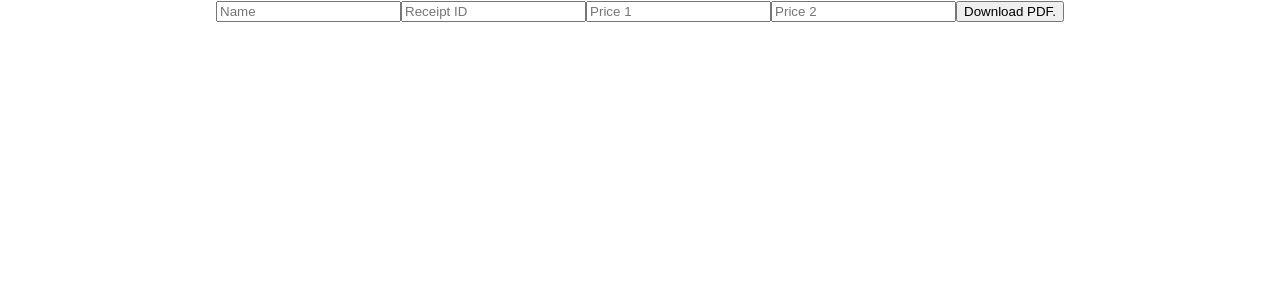
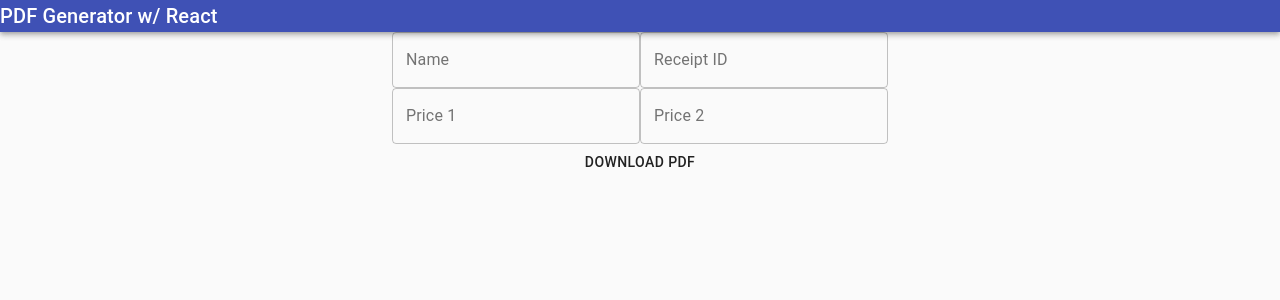
Before and after one commit to infiniteoo/pdf_generator, a React (Create React App) app in the folder client/: page / in a window 1280 px wide. Shown: the top 300 px of the page. Built offline with nearby package versions, Linux system fonts and the light colour scheme.

Commit message:
adding material ui components

```diff
--- a/client/package.json
+++ b/client/package.json
@@ -4,6 +4,8 @@
   "private": true,
   "proxy": "http://localhost:5000/",
   "dependencies": {
+    "@material-ui/core": "^4.11.3",
+    "@material-ui/icons": "^4.11.2",
     "@testing-library/jest-dom": "^5.12.0",
     "@testing-library/react": "^11.2.6",
     "@testing-library/user-event": "^12.8.3",
--- a/client/src/App.js
+++ b/client/src/App.js
@@ -1,37 +1,68 @@
-import React from 'react';
+import React from "react";
 import "./App.css";
+import { PhotoCamera } from "@material-ui/icons";
 
-import axois from "axios";
+import axios from "axios";
 import { saveAs } from "file-saver";
-import axios from 'axios';
+
+import {
+  Typography,
+  AppBar,
+  Card,
+  TextField,
+  CardActions,
+  CardContent,
+  CardMedia,
+  CssBaseline,
+  Grid,
+  Toolbar,
+  Container,
+  Button,
+} from "@material-ui/core";
 
 class App extends React.Component {
   state = {
-    name: '',
+    name: "",
     receiptId: 0,
     price1: 0,
     price2: 0,
   };
 
-  handleChange = ({target: { value, name }}) => this.setState({[name]: value});
+  handleChange = ({ target: { value, name } }) =>
+    this.setState({ [name]: value });
 
   createAndDownloadPdf = () => {
-    axios.post('/create-pdf', this.state)
-    .then(() => axios.get('/fetch-pdf', { responseType: 'blob' }))
+    axios
+      .post("/create-pdf", this.state)
+      .then(() => axios.get("/fetch-pdf", { responseType: "blob" }))
       .then((res) => {
-      const pdfBlob = new Blob([res.data], { type: 'application/pdf' });
+        const pdfBlob = new Blob([res.data], { type: "application/pdf" });
 
-      saveAs(pdfBlob, 'newPdf.pdf');
-    })
-
-  }
-
-
+        saveAs(pdfBlob, "newPdf.pdf");
+      });
+  };
 
   render() {
     return (
+      <>
+        <CssBaseline />
+        <AppBar position="relative">
+          <Typography variant="h6">PDF Generator w/ React</Typography>
+        </AppBar>
         <div className="App">
-        <input
+        <Container maxWidth="sm">
+        <form /* className={classes.root} */ noValidate autoComplete="off">
+
+          <TextField name="name" label="Name" variant="outlined" onChange={this.handleChange}/>
+          <TextField name="receiptId" label="Receipt ID" variant="outlined" onChange={this.handleChange}/>
+          <TextField name="price1" label="Price 1" variant="outlined" onChange={this.handleChange}/>
+          <TextField id="price2" label="Price 2" variant="outlined" onChange={this.handleChange}/>
+          <Button onClick={this.createAndDownloadPdf}>Download PDF </Button>
+        </form>
+        </Container>
+
+
+          {/* <input
             type="text"
             placeholder="Name"
             name="name"
@@ -54,9 +85,10 @@ class App extends React.Component {
             placeholder="Price 2"
             name="price2"
             onChange={this.handleChange}
-        />
-        <button onClick={this.createAndDownloadPdf}>Download PDF.</button>
+          /> */}
+
         </div>
+      </>
     );
   }
 }
```
Also changed, not shown: 1 other file (tests, documents, lock files or other folders). Lines whose indentation alone changed are shown as unchanged.
